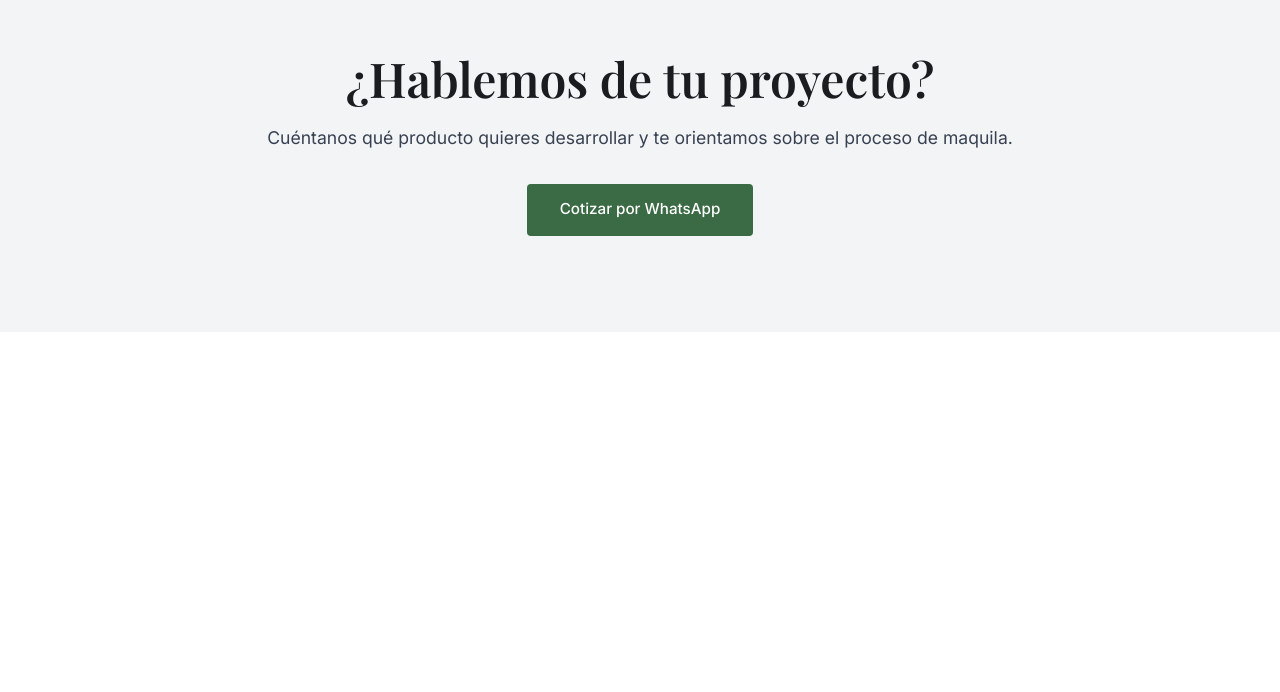
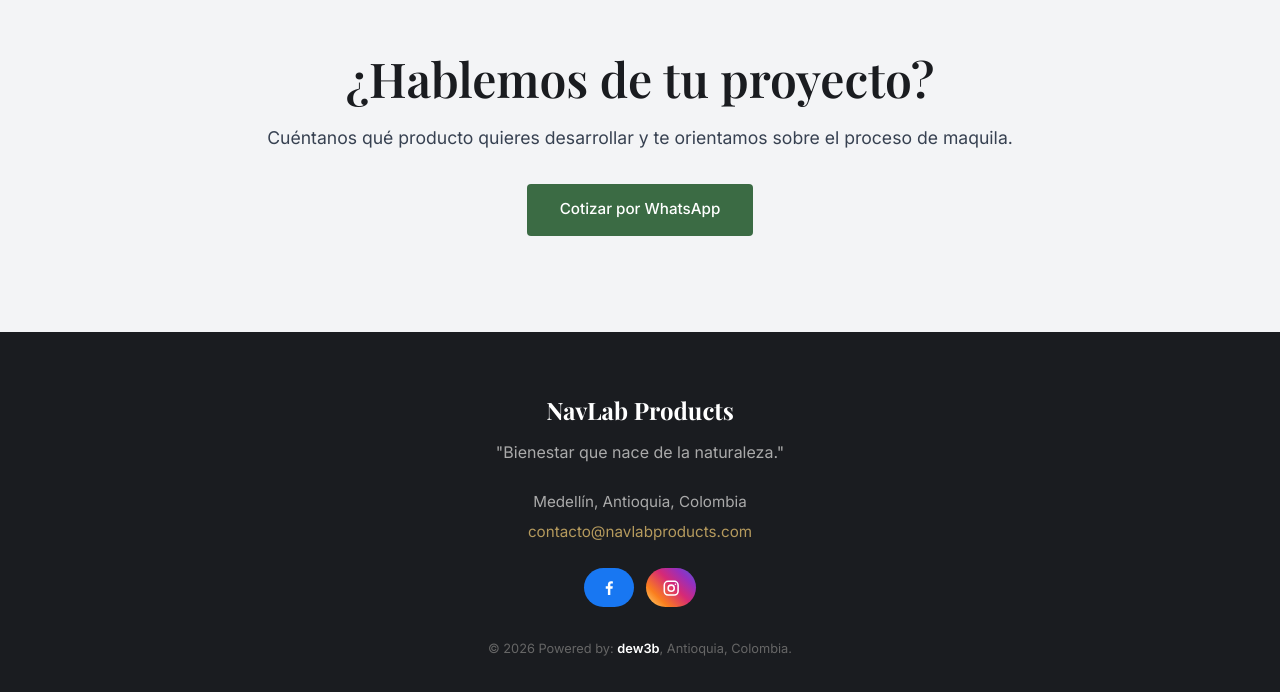
Before and after one commit to ferneyalejandro1/navlab, a plain HTML site: page navlab-web/servicios.html in a window 1280 px wide. Shown: the part 1150-1842 px from the top of the page. Before the commit the page ends 1482 px from the top, so only its background shows below. Drawn offline with nearby package versions, Linux system fonts and the light colour scheme.

Commit message:
Correcciones de contacto en pie de página.

```diff
--- a/navlab-web/servicios.html
+++ b/navlab-web/servicios.html
@@ -23,9 +23,7 @@
                 </span>
             </a-->
             <a href="index.html" class="logo">
-                <span class=logo-img>
-                    <img src="assets/logo.svg"  alt="Logotipo de NavLab Products con un emblema botánico en tonos verdes y dorados y el nombre de la marca.">
-                </span>
+                <img class="logo-img" src="assets/Logo.svg" alt="Logotipo de NavLab Products">
             </a>
             <nav class="main-nav">
                 <ul class="nav-links">
@@ -70,6 +68,25 @@
             </div>
         </section>
     </main>
+    <footer class="site-footer bg-dark">
+        <div class="container">
+            <h2>NavLab Products</h2>
+            <p class="footer-tagline">"Bienestar que nace de la naturaleza."</p>
+            <address class="footer-contact">
+                <span>Medellín, Antioquia, Colombia</span>
+                <a href="mailto:contacto@navlabproducts.com">contacto@navlabproducts.com</a>
+            </address>
+            <nav class="footer-social-links" aria-label="Redes sociales">
+                <a class="social-link social-facebook" href="https://www.facebook.com/profile.php?id=61563656452003" target="_blank" rel="noopener noreferrer" aria-label="Facebook">
+                    <svg aria-hidden="true" viewBox="0 0 24 24"><path d="M13.5 21v-8.2h2.8l.4-3.2h-3.2v-2c0-.9.3-1.6 1.6-1.6h1.7V3.1c-.3 0-1.3-.1-2.4-.1-2.4 0-4.1 1.5-4.1 4.3v2.3H7.5v3.2h2.8V21h3.2Z"/></svg>
+                </a>
+                <a class="social-link social-instagram" href="https://www.instagram.com/productos_navlab/" target="_blank" rel="noopener noreferrer" aria-label="Instagram">
+                    <svg aria-hidden="true" viewBox="0 0 24 24"><rect x="3" y="3" width="18" height="18" rx="5"/><circle cx="12" cy="12" r="4"/><circle class="instagram-dot" cx="17.5" cy="6.8" r="1"/></svg>
+                </a>
+            </nav>
+            <p class="footer-copyright">&copy; 2026 Powered by: <a href="https://dew3b.com" target="_blank" rel="noopener noreferrer">dew3b</a>, Antioquia, Colombia.</p>
+        </div>
+    </footer>
     <script src="main.js"></script>
 </body>
 </html>
--- a/navlab-web/styles.css
+++ b/navlab-web/styles.css
@@ -50,6 +50,14 @@ h1, h2, h3, h4 { font-family: var(--f-heading); color: var(--c-dark); line-heigh
 .social-instagram { background: linear-gradient(45deg, #feda75 0%, #fa7e1e 25%, #d62976 55%, #962fbf 78%, #4f5bd5 100%); }
 .social-instagram svg { fill: none; stroke: currentColor; stroke-width: 2; }
 .social-instagram .instagram-dot { fill: currentColor; stroke: none; }
+.site-footer { padding: 4rem 0 2rem; text-align: center; }
+.site-footer h2 { color: var(--c-white); font-family: var(--f-heading); }
+.footer-tagline { color: #aaa; }
+.footer-contact { display: flex; flex-direction: column; gap: 0.35rem; margin-top: 1.5rem; color: #aaa; font-size: 0.95rem; font-style: normal; }
+.footer-contact a, .footer-copyright a { color: var(--c-accent); }
+.footer-contact a:hover, .footer-copyright a:hover { color: var(--c-white); }
+.footer-copyright { margin-top: 2rem; font-size: 0.8rem; color: #666; }
+.footer-copyright a { font-family: var(--f-body); font-weight: 700; color: var(--c-white); }
 
 .site-header { position: sticky; top: 0; background: rgba(255, 255, 255, 0.95); backdrop-filter: blur(10px); z-index: 100; border-bottom: 1px solid #eaeaea; transition: var(--transition); padding: 1rem 0; }
 .header-inner { display: flex; justify-content: space-between; align-items: center; }
```
Also changed, not shown: navlab-web/index.html (+11 -13 lines), navlab-web/productos.html (+21 -4 lines).
